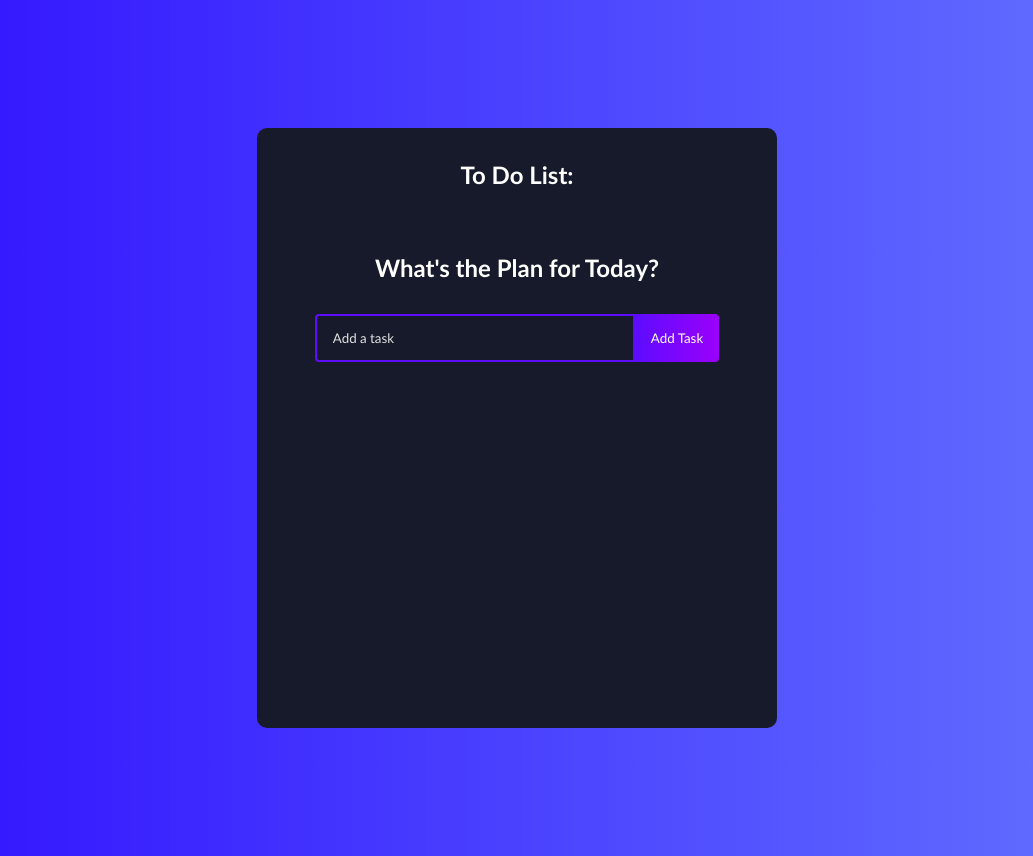
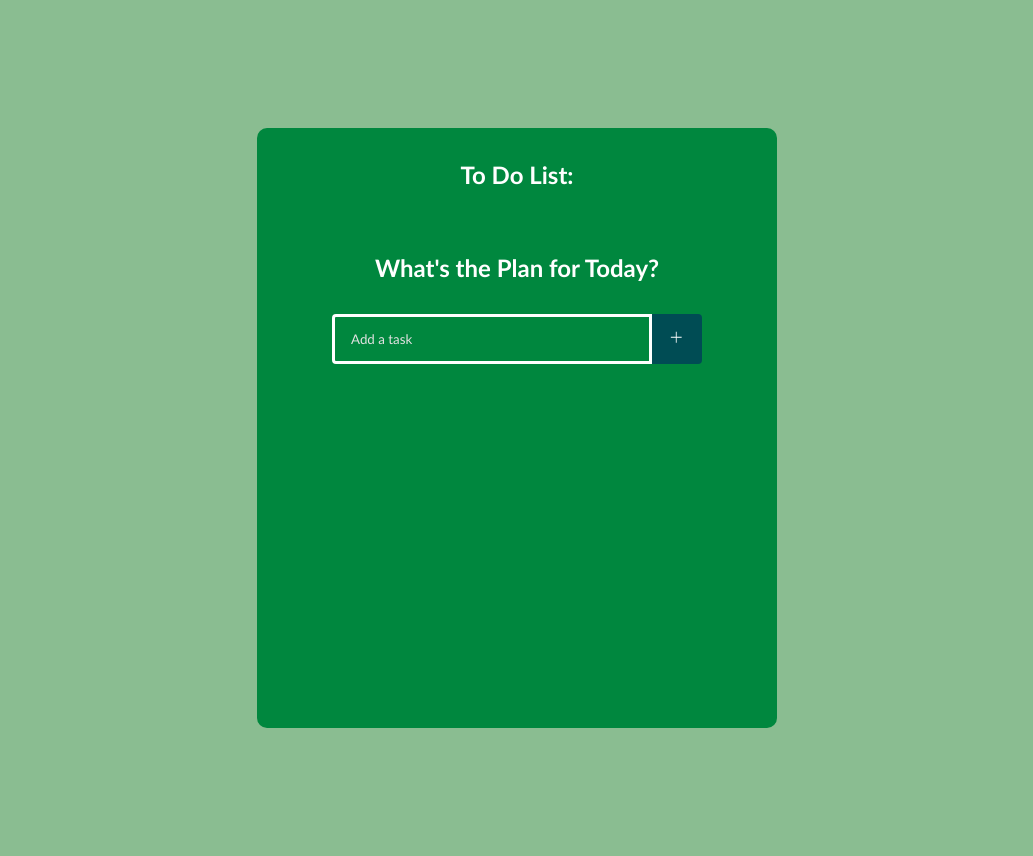
Before and after one commit to BeazleyA/react-project-todo, a React (Create React App) app in the folder react-todo/: page / in a window 1280 px wide. Shown: the whole page, without its empty margins (123-1156 px from the left). Built offline with nearby package versions, Linux system fonts and the light colour scheme.

Commit message:
Add styling

```diff
--- a/react-todo/src/App.css
+++ b/react-todo/src/App.css
@@ -46,11 +46,8 @@
   }
 
   body {
-    background: linear-gradient(
-      90deg,
-      rgba(48, 16, 255, 1) 0%,
-      rgba(100, 115, 255, 1) 100%
-    );
+    background:
+      #8ABD91
   }
   .todo-app {
     display: flex;
@@ -58,7 +55,7 @@
     justify-content: start;
     width: 520px;
     min-height: 600px;
-    background: #161a2b;
+    background: #00873E;
     text-align: center;
     margin: 128px auto;
     border-radius: 10px;
@@ -83,7 +80,7 @@
   .todo-input {
     padding: 14px 32px 14px 16px;
     border-radius: 4px 0 0 4px;
-    border: 2px solid #5d0cff;
+    border: 3px solid #fff;
     outline: none;
     width: 320px;
     background: transparent;
@@ -100,25 +97,22 @@
     border-radius: 0 4px 4px 0;
     cursor: pointer;
     outline: none;
-    background: linear-gradient(
-      90deg,
-      rgba(93, 12, 255, 1) 0%,
-      rgba(155, 0, 250, 1) 100%
-    );
+    background: #004C54;
     color: #fff;
     text-transform: capitalize;
   }
+  .todo-button-icon {
+    width: 50px;
+    height: 50px;
+    padding: 16px;
+  }
 
   .todo-input.edit {
-    border: 2px solid #149fff;
+    border: 2px solid #7BB2DD;
   }
 
   .todo-button.edit {
-    background: linear-gradient(
-      90deg,
-      rgba(20, 159, 255, 1) 0%,
-      rgba(17, 122, 255, 1) 100%
-    );
+    background:#7BB2DD;
     padding: 16px 22px;
   }
 
@@ -134,39 +128,10 @@
     align-items: center;
     margin: 4px auto;
     color: #fff;
-    background: linear-gradient(
-      90deg,
-      rgba(255, 118, 20, 1) 0%,
-      rgba(255, 84, 17, 1) 100%
-    );
-
+    background: #7BB2DD;
     padding: 16px;
     border-radius: 5px;
     width: 90%;
-  }
-
-  .todo-row:nth-child(4n + 1) {
-    background: linear-gradient(
-      90deg,
-      rgba(93, 12, 255, 1) 0%,
-      rgba(155, 0, 250, 1) 100%
-    );
-  }
-
-  .todo-row:nth-child(4n + 2) {
-    background: linear-gradient(
-      90deg,
-      rgba(255, 12, 241, 1) 0%,
-      rgba(250, 0, 135, 1) 100%
-    );
-  }
-
-  .todo-row:nth-child(4n + 3) {
-    background: linear-gradient(
-      90deg,
-      rgba(20, 159, 255, 1) 0%,
-      rgba(17, 122, 255, 1) 100%
-    );
   }
 
   .icons {
--- a/react-todo/src/components/TodoForm.js
+++ b/react-todo/src/components/TodoForm.js
@@ -1,4 +1,6 @@
 import React, { useState, useEffect, useRef } from 'react';
+import { icons } from 'react-icons/lib';
+import {VscAdd} from 'react-icons/vsc';
 
 function TodoForm(props) {
   const [input, setInput] = useState(props.edit ? props.edit.value : '');
@@ -49,8 +51,8 @@ function TodoForm(props) {
             className='todo-input'
             ref={inputRef}
           />
-          <button onClick={handleSubmit} className='todo-button'>
-            Add task
+          <button onClick={handleSubmit} className='todo-button todo-button-icon'>
+          <VscAdd/>
           </button>
         </>
       )}
```
